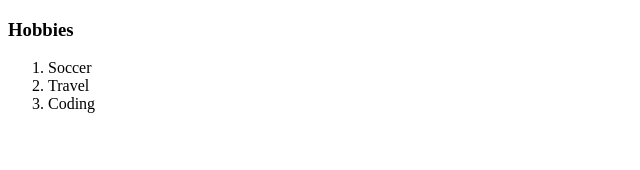
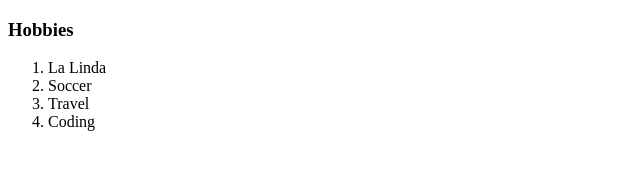
Before and after one commit to shinoda90/cv, a plain HTML site: page hobbies.html in a window 1280 px wide. Shown: the whole page, without its empty margins (0-640 px from the left). Drawn offline with Linux system fonts and the light colour scheme.

Commit message:
Update v2

```diff
--- a/hobbies.html
+++ b/hobbies.html
@@ -8,6 +8,7 @@
 <body>
     <h3>Hobbies</h3>
     <ol>
+        <li>La Linda</li>
         <li>Soccer</li>
         <li>Travel</li>
         <li>Coding</li>
```
